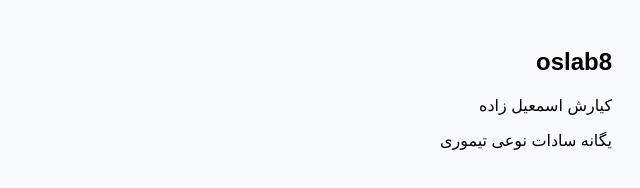
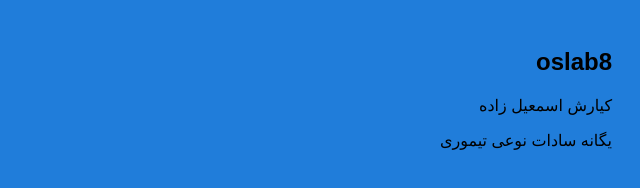
Before and after one commit to parsaak85/front, a plain HTML site: page frontend/index.html in a window 1280 px wide. Shown: the whole page, without its empty margins (640-1280 px from the left). Drawn offline with Linux system fonts and the light colour scheme.

Commit message:
Update index.html

```diff
--- a/frontend/index.html
+++ b/frontend/index.html
@@ -5,7 +5,7 @@
     <meta name="viewport" content="width=device-width, initial-scale=1.0">
     <title>oslab8</title>
 </head>
-<body style="font-family: sans-serif; padding: 20px; background: #f9fafb;">
+<body style="font-family: sans-serif; padding: 20px; background: #207dda;">
     <h2>oslab8</h2>
     <p>کیارش اسمعیل زاده</p>
     <p>یگانه سادات نوعی تیموری</p>
```
